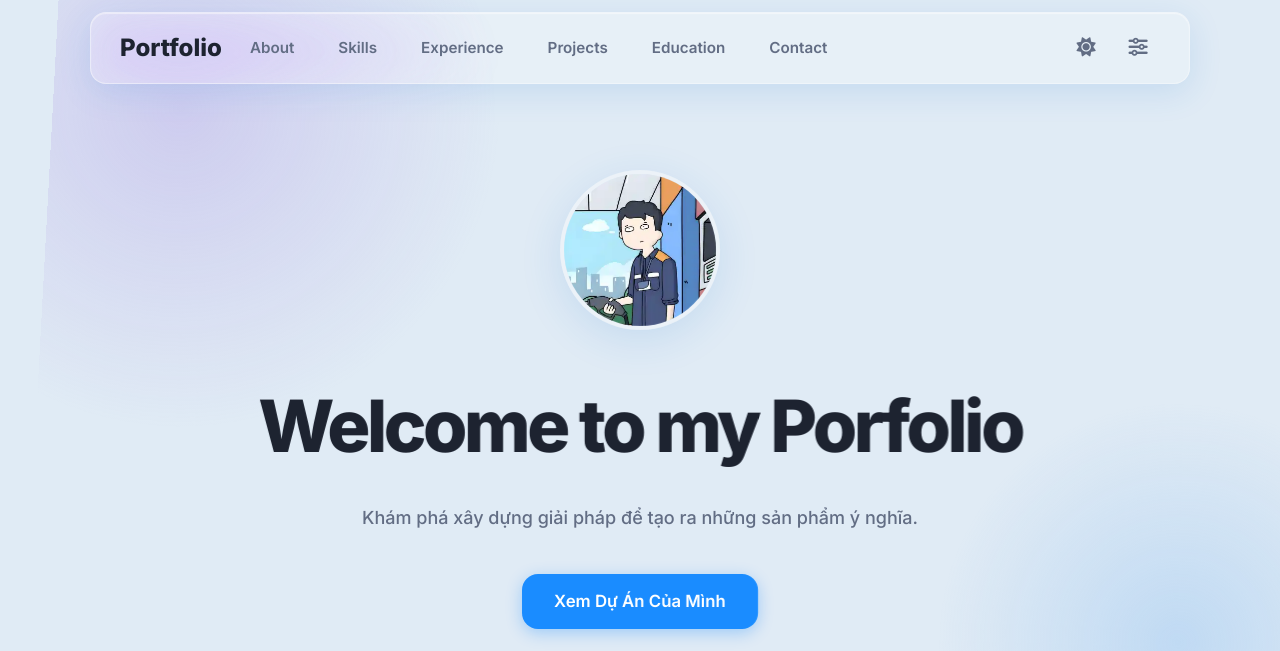
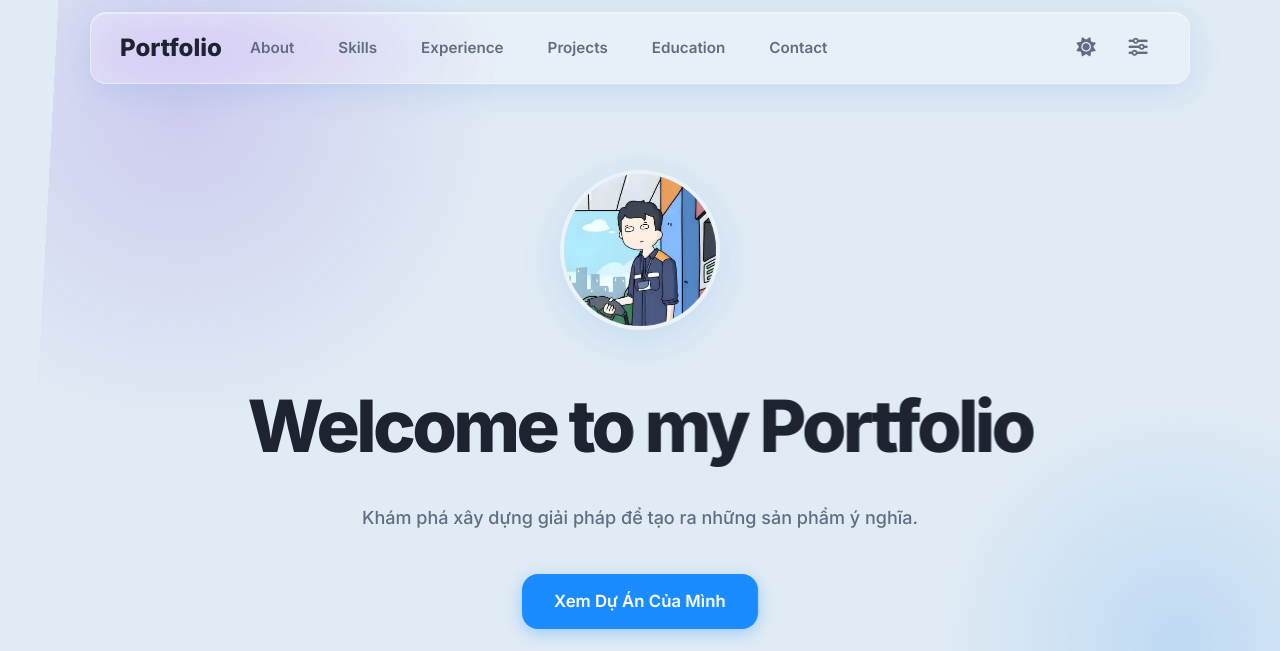
Before and after one commit to Namtran592005/Portfolio, a plain HTML site: page index.html in a window 1280 px wide. Shown: the top 651 px of the page. Drawn offline with Linux system fonts and the light colour scheme.

Commit message:
Update index.html
Fix Sai Chính tả

```diff
--- a/index.html
+++ b/index.html
@@ -299,7 +299,7 @@
         <section class="hero" id="hero">
             <div class="container hero-content">
                 <img src="./src/Images/Avatar.webp" alt="Ảnh đại diện của Nam Trần" class="profile-pic" loading="lazy" decoding="async">
-                <h1 class="animate-on-scroll" style="transition-delay: 0.1s;">Welcome to my Porfolio</h1>
+                <h1 class="animate-on-scroll" style="transition-delay: 0.1s;">Welcome to my Portfolio</h1>
                 <p class="intro-paragraph animate-on-scroll" style="transition-delay: 0.3s;">
                 Khám phá xây dựng giải pháp để tạo ra những sản phẩm ý nghĩa.
                 </p>
```
